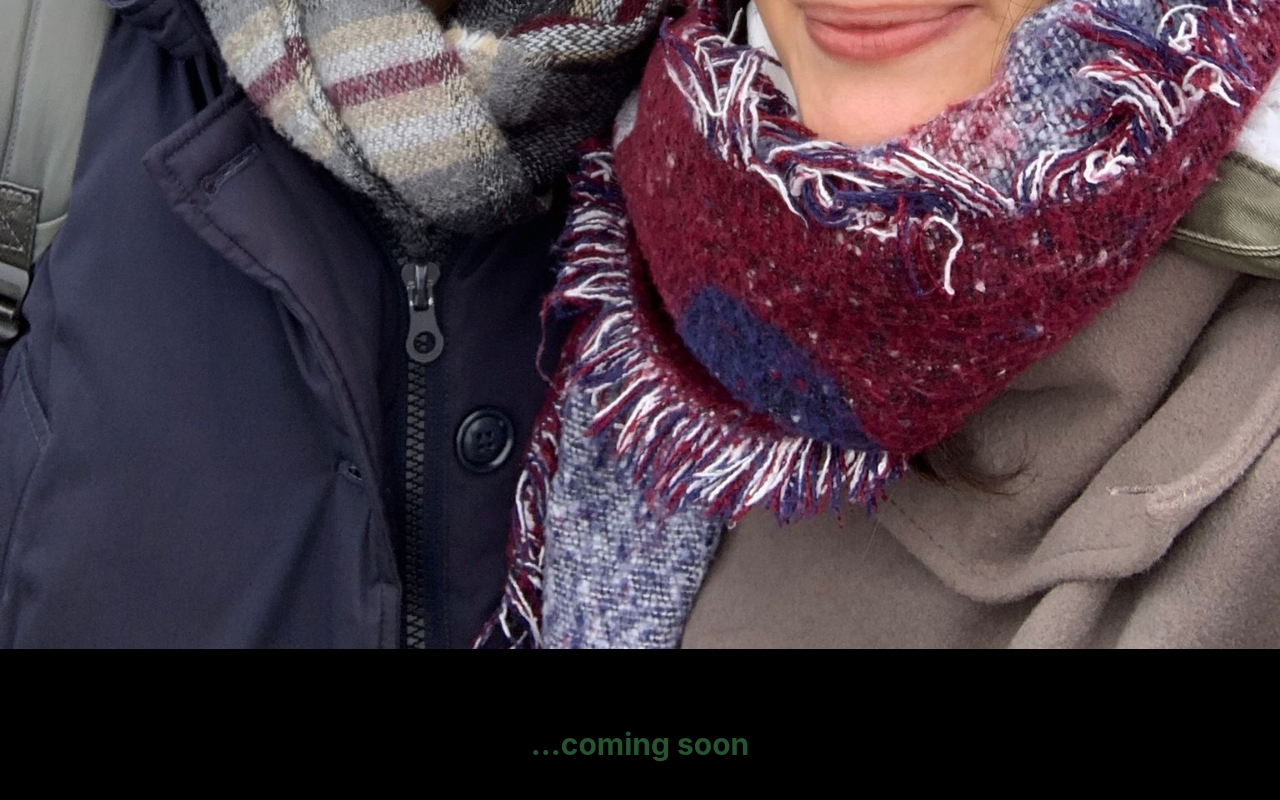
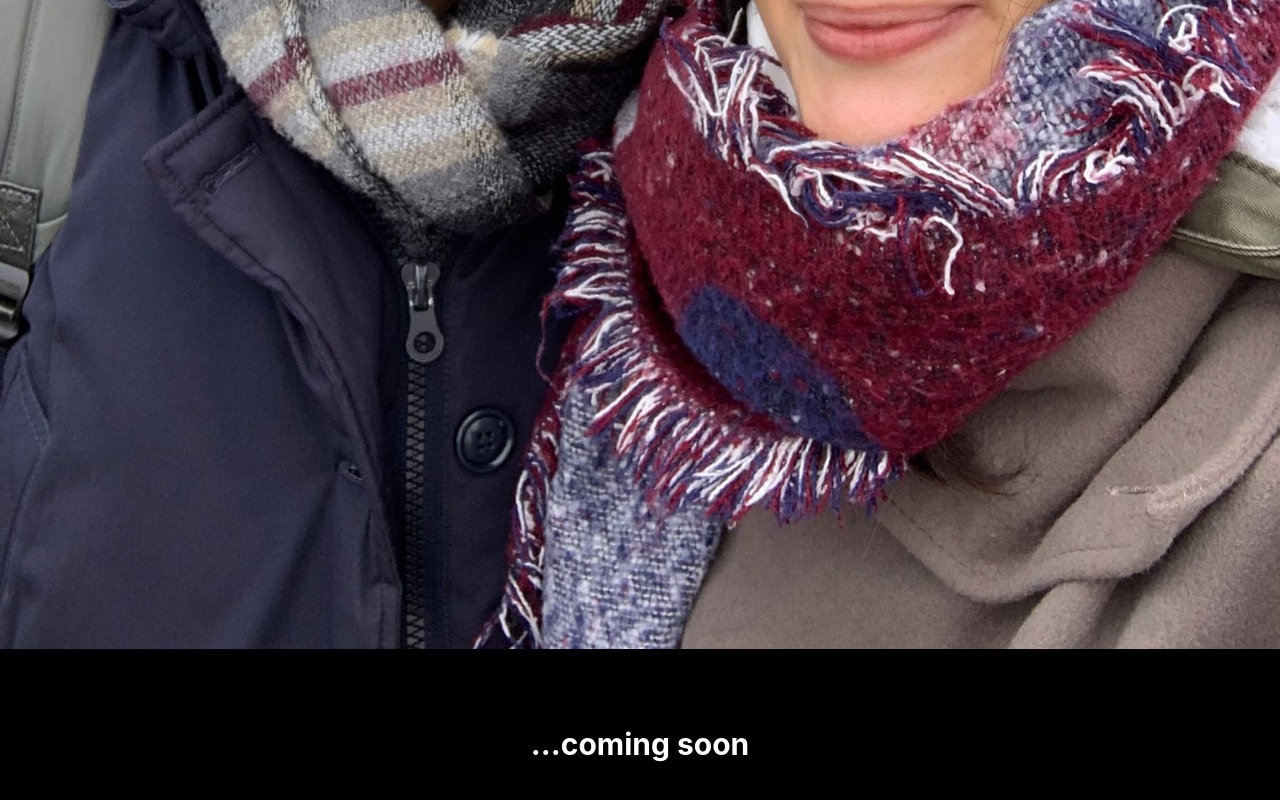
Before and after one commit to tommasogangemi/listanozze-cate-e-bombi, a Vue app: page / in a window 1280 px wide. Shown: the part 1058-1858 px from the top of the page. Built offline with nearby package versions, Linux system fonts and the light colour scheme.

Commit message:
chore(coming-soon ): changed back to white

```diff
--- a/src/App.vue
+++ b/src/App.vue
@@ -16,7 +16,7 @@
     <img class="w-100" src="@/assets/landing_img.jpg" alt="landing" />
 
     <div class="w-100 py-16 d-flex justify-center align-center">
-      <h1 class="text-primary font-weight-bold">...coming soon</h1>
+      <h1 class="text-white font-weight-bold">...coming soon</h1>
     </div>
   </main>
 </template>
```
